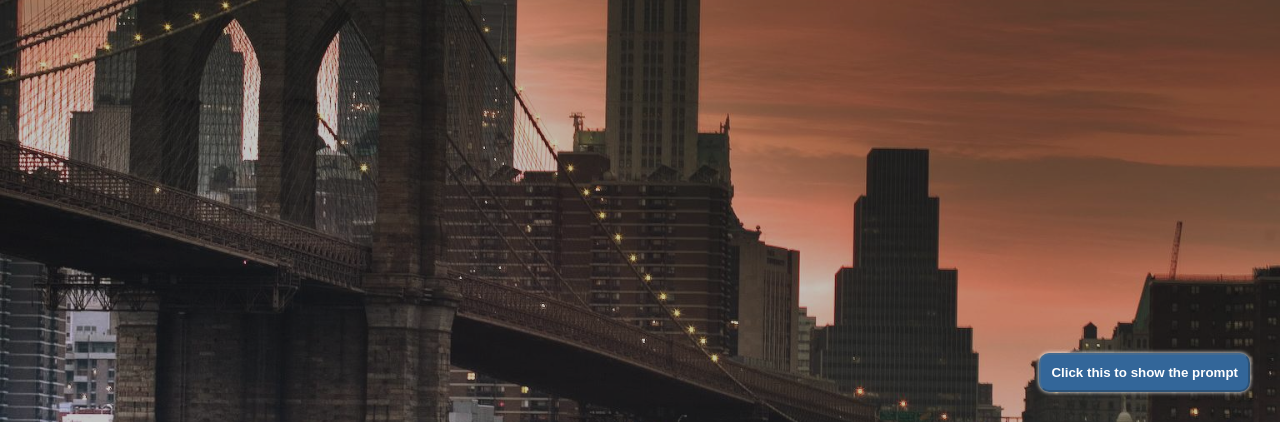
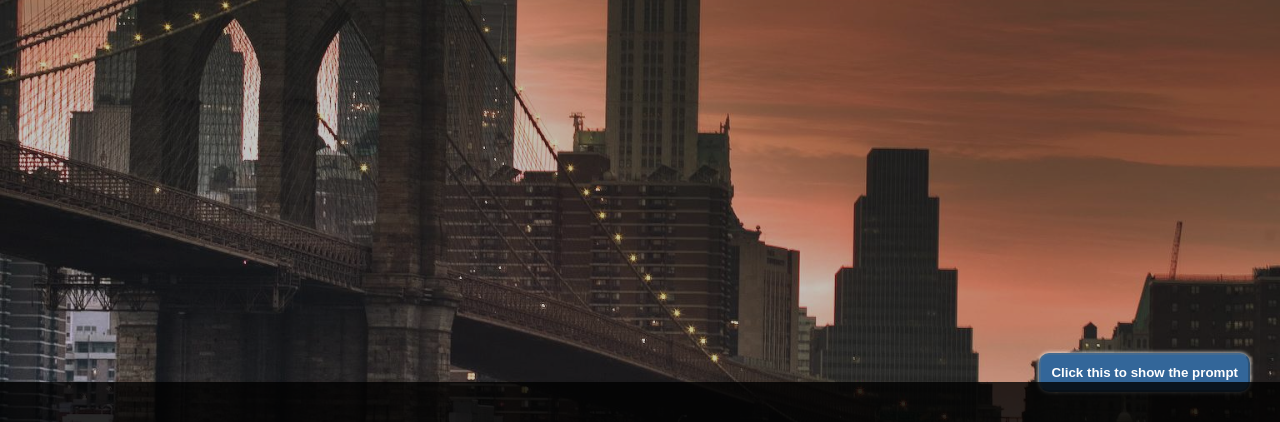
Before and after one commit to walalal/PWA, a plain HTML site: page index.html in a window 1280 px wide. Shown: the part 378-800 px from the top of the page. Drawn offline with Linux system fonts and the light colour scheme.

Commit message:
Update sw.css

```diff
--- a/css/sw.css
+++ b/css/sw.css
@@ -51,7 +51,7 @@ header{
     font-weight:900;
     box-shadow:0 0 4px 0 rgb(255,255,255);
 }
-.offline{
+#offline{
    position: fixed;
     bottom: 0;
     width: 100%;
```
